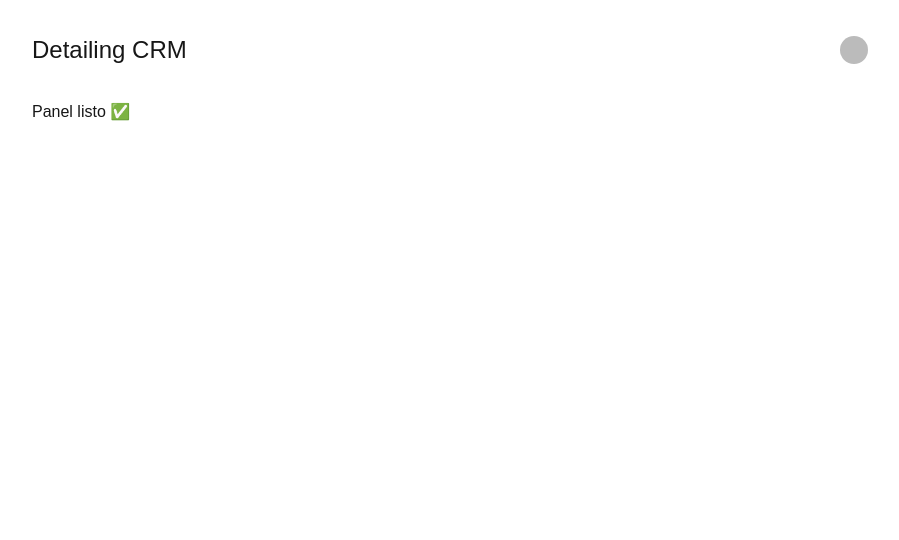
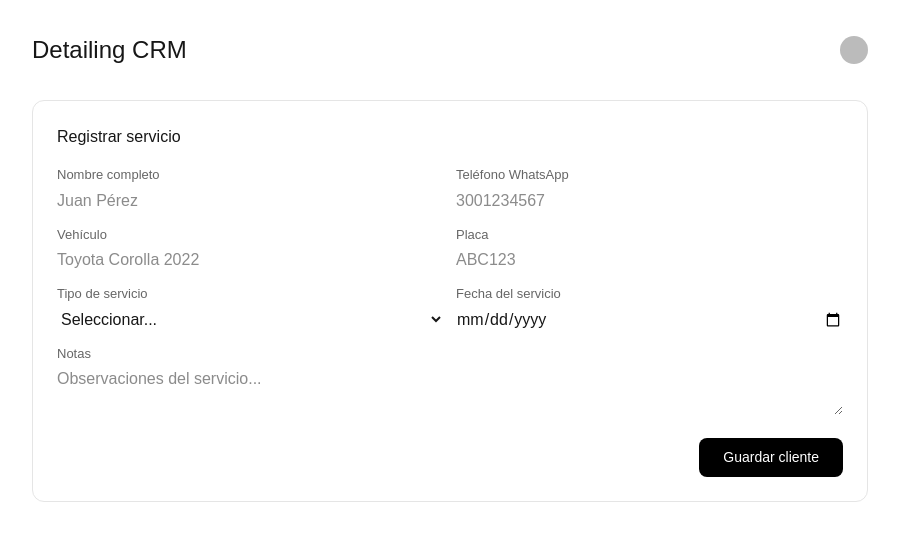
Before and after one commit to Tiago1124/detailing-crm, a Next.js app: page / in a window 1280 px wide. Shown: the top 540 px of the page, without its empty margins (190-1089 px from the left). Built offline with nearby package versions, Linux system fonts and the light colour scheme; no server answers; sample sign-in values are in the browser's storage; some icons are missing.

Commit message:
formulario cliente

```diff
--- /dev/null
+++ b/app/components/FormularioCliente.tsx
@@ -0,0 +1,94 @@
+'use client'
+import { useState } from 'react'
+import { supabase } from '@/lib/supabase'
+
+export default function FormularioCliente() {
+  const [form, setForm] = useState({
+    nombre: '',
+    telefono: '',
+    vehiculo: '',
+    placa: '',
+    tipo_servicio: '',
+    fecha_servicio: '',
+    notas: ''
+  })
+  const [loading, setLoading] = useState(false)
+  const [mensaje, setMensaje] = useState('')
+
+  const handleChange = (e: React.ChangeEvent<HTMLInputElement | HTMLTextAreaElement | HTMLSelectElement>) => {
+    setForm({ ...form, [e.target.name]: e.target.value })
+  }
+
+  const handleSubmit = async () => {
+    if (!form.nombre || !form.telefono || !form.fecha_servicio) {
+      setMensaje('⚠ Completa nombre, teléfono y fecha')
+      return
+    }
+    setLoading(true)
+    const fechaServicio = new Date(form.fecha_servicio)
+    const proximoRecordatorio = new Date(fechaServicio)
+    proximoRecordatorio.setMonth(proximoRecordatorio.getMonth() + 2)
+
+    const { error } = await supabase.from('clientes').insert([{
+      ...form,
+      proximo_recordatorio: proximoRecordatorio.toISOString().split('T')[0]
+    }])
+
+    setLoading(false)
+    if (error) {
+      setMensaje('❌ Error al guardar: ' + error.message)
+    } else {
+      setMensaje('✅ Cliente guardado correctamente')
+      setForm({ nombre: '', telefono: '', vehiculo: '', placa: '', tipo_servicio: '', fecha_servicio: '', notas: '' })
+    }
+  }
+
+  return (
+    <div style={{ background: 'white', border: '0.5px solid #e5e5e5', borderRadius: '12px', padding: '1.5rem', marginBottom: '2rem' }}>
+      <h2 style={{ fontSize: '1rem', fontWeight: '500', marginBottom: '1rem' }}>Registrar servicio</h2>
+      <div style={{ display: 'grid', gridTemplateColumns: '1fr 1fr', gap: '12px' }}>
+        <div>
+          <label style={{ fontSize: '13px', color: '#666', display: 'block', marginBottom: '4px' }}>Nombre completo</label>
+          <input name="nombre" value={form.nombre} onChange={handleChange} placeholder="Juan Pérez" style={{ width: '100%' }} />
+        </div>
+        <div>
+          <label style={{ fontSize: '13px', color: '#666', display: 'block', marginBottom: '4px' }}>Teléfono WhatsApp</label>
+          <input name="telefono" value={form.telefono} onChange={handleChange} placeholder="3001234567" style={{ width: '100%' }} />
+        </div>
+        <div>
+          <label style={{ fontSize: '13px', color: '#666', display: 'block', marginBottom: '4px' }}>Vehículo</label>
+          <input name="vehiculo" value={form.vehiculo} onChange={handleChange} placeholder="Toyota Corolla 2022" style={{ width: '100%' }} />
+        </div>
+        <div>
+          <label style={{ fontSize: '13px', color: '#666', display: 'block', marginBottom: '4px' }}>Placa</label>
+          <input name="placa" value={form.placa} onChange={handleChange} placeholder="ABC123" style={{ width: '100%' }} />
+        </div>
+        <div>
+          <label style={{ fontSize: '13px', color: '#666', display: 'block', marginBottom: '4px' }}>Tipo de servicio</label>
+          <select name="tipo_servicio" value={form.tipo_servicio} onChange={handleChange} style={{ width: '100%' }}>
+            <option value="">Seleccionar...</option>
+            <option>Detailing completo</option>
+            <option>Lavado exterior</option>
+            <option>Pulida y encerada</option>
+            <option>Limpieza interior</option>
+            <option>Ceramic coating</option>
+          </select>
+        </div>
+        <div>
+          <label style={{ fontSize: '13px', color: '#666', display: 'block', marginBottom: '4px' }}>Fecha del servicio</label>
+          <input name="fecha_servicio" type="date" value={form.fecha_servicio} onChange={handleChange} style={{ width: '100%' }} />
+        </div>
+        <div style={{ gridColumn: '1 / -1' }}>
+          <label style={{ fontSize: '13px', color: '#666', display: 'block', marginBottom: '4px' }}>Notas</label>
+          <textarea name="notas" value={form.notas} onChange={handleChange} rows={2} placeholder="Observaciones del servicio..." style={{ width: '100%' }} />
+        </div>
+      </div>
+      {mensaje && <p style={{ fontSize: '13px', marginTop: '12px' }}>{mensaje}</p>}
+      <div style={{ display: 'flex', justifyContent: 'flex-end', marginTop: '1rem' }}>
+        <button onClick={handleSubmit} disabled={loading} style={{ padding: '9px 24px', borderRadius: '8px', background: 'black', color: 'white', border: 'none', cursor: 'pointer', fontSize: '14px' }}>
+          {loading ? 'Guardando...' : 'Guardar cliente'}
+        </button>
+      </div>
+    </div>
+  )
+}
--- a/app/page.tsx
+++ b/app/page.tsx
@@ -1,6 +1,7 @@
 import { UserButton } from '@clerk/nextjs'
 import { auth } from '@clerk/nextjs/server'
 import { redirect } from 'next/navigation'
+import FormularioCliente from './components/FormularioCliente'
 
 export default async function Home() {
   const { userId } = await auth()
@@ -12,7 +13,7 @@ export default async function Home() {
         <h1 style={{ fontSize: '1.5rem', fontWeight: '500' }}>Detailing CRM</h1>
         <UserButton />
       </div>
-      <p>Panel listo ✅</p>
+      <FormularioCliente />
     </main>
   )
 }
```
